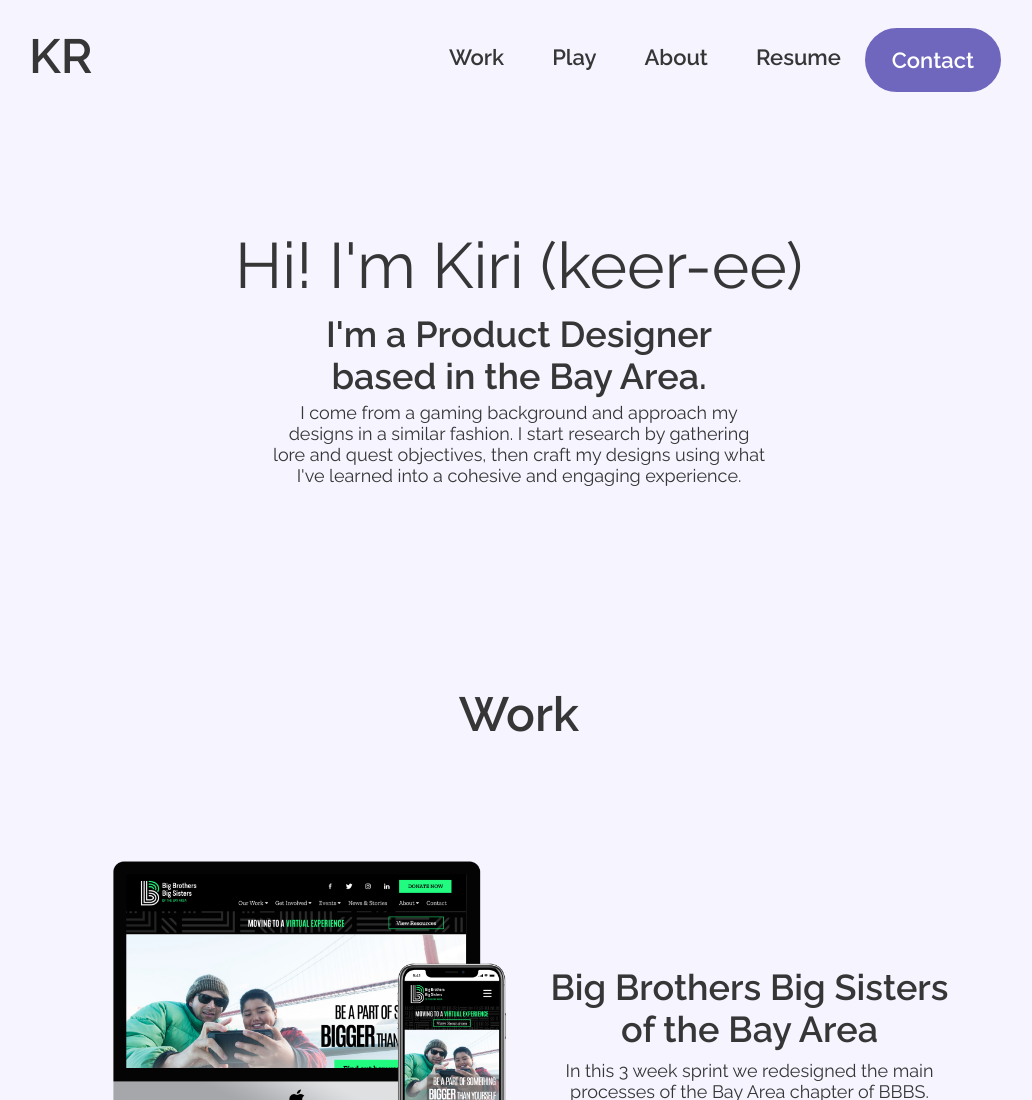
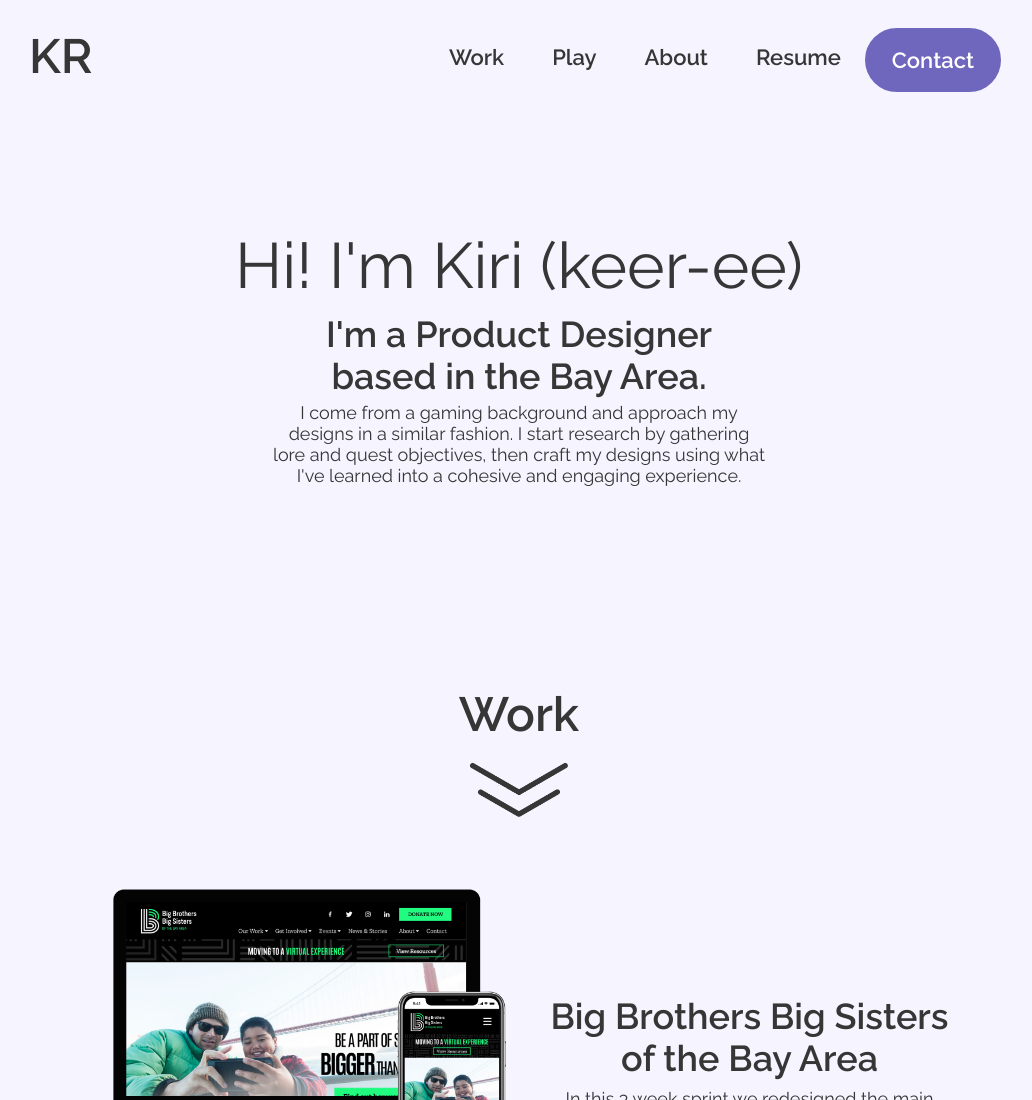
Before and after one commit to illegitlegilimens/UX_UI_HW_18, a plain HTML site: page index.html in a window 1280 px wide. Shown: the top 1100 px of the page, without its empty margins (121-1153 px from the left). Drawn offline with Linux system fonts and the light colour scheme.

Commit message:
down arrow

```diff
--- a/css/style.css
+++ b/css/style.css
@@ -106,7 +106,18 @@
 .mainHeader{
     font-size: 48px;
     font-weight: 600;
+    margin-bottom: 20px;
+}
+
+#workTitle{
+    width: 200px;
+    margin: 0 auto;
+    display: block;
     text-align: center;
+}
+
+.downArrow{
+    width: 100px;
 }
 
 h1{
--- a/index.html
+++ b/index.html
@@ -45,7 +45,10 @@
             <br>I've learned into a cohesive and engaging experience.</p>
     </div>
 
+<div id="workTitle">
 <p class="mainHeader">Work</p>
+<img src="images/DownArrows.png" alt="LookFurther" class="downArrow">
+</div>
 
 <div class="CaseStudies">
 
```
Also changed, not shown: images/DownArrows.png (added).
